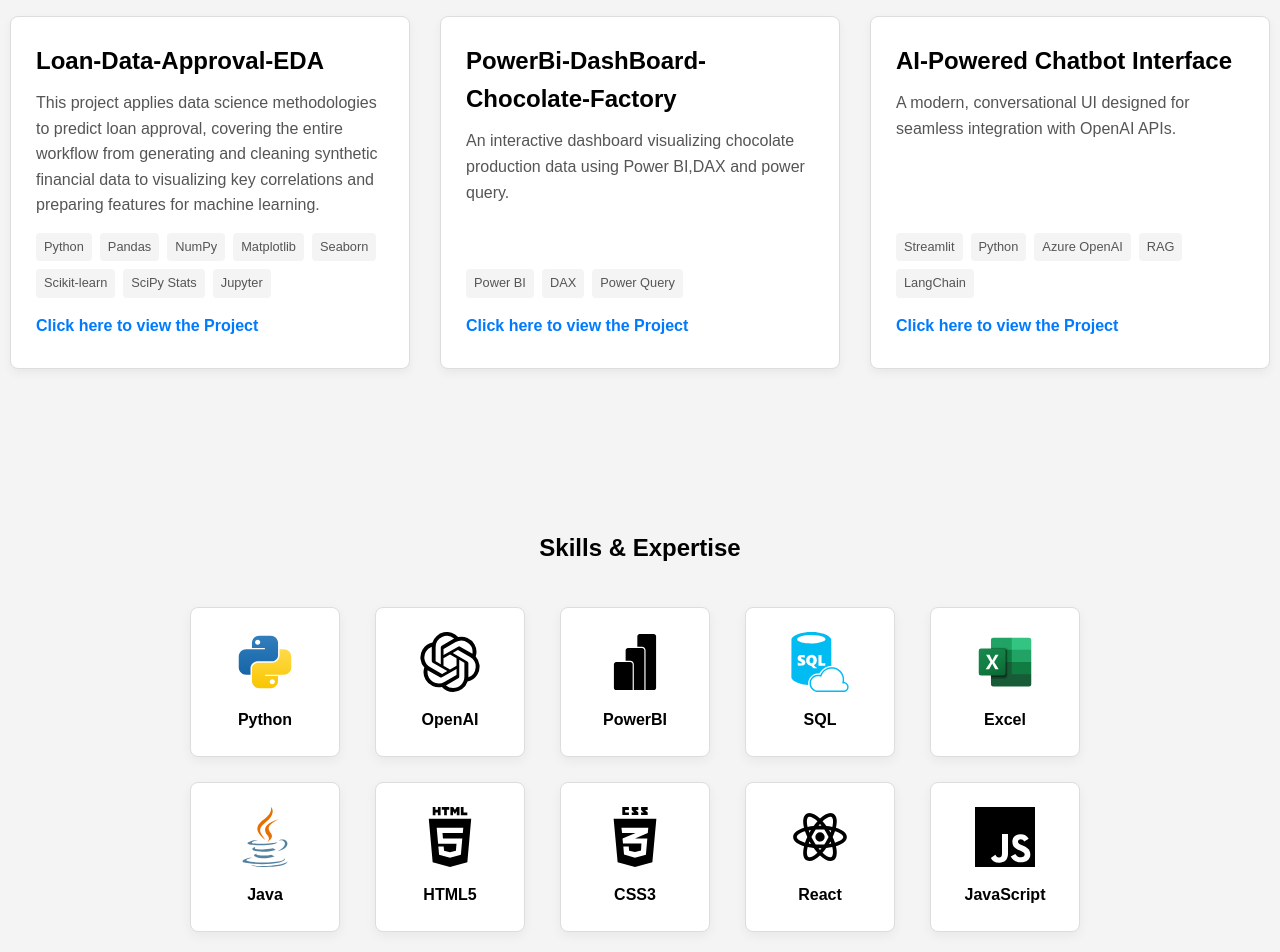
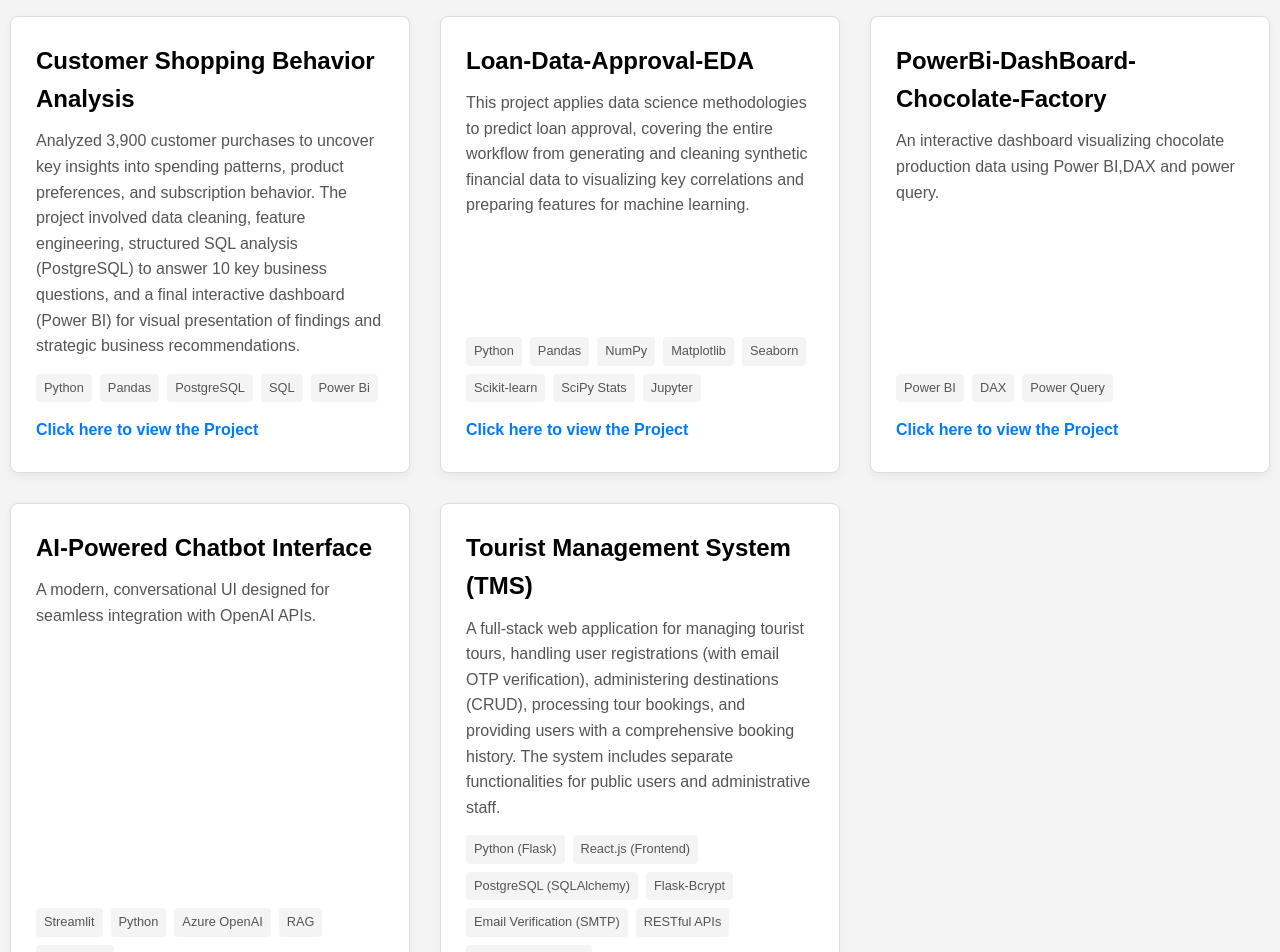
Before and after one commit to mani7204mani/Mani-Portfolio-Project, a React (Vite) app: page / in a window 1280 px wide. Shown: the part 1540-2492 px from the top of the page. Built offline with nearby package versions, Linux system fonts and the light colour scheme.

Commit message:
Projects and skills are updated

```diff
--- a/src/App.jsx
+++ b/src/App.jsx
@@ -60,6 +60,12 @@
 // Sample data for your projects. Replace this with your actual portfolio items.
 const sampleProjects = [
   {
+    title: "Customer Shopping Behavior Analysis",
+    description: "Analyzed 3,900 customer purchases to uncover key insights into spending patterns, product preferences, and subscription behavior. The project involved data cleaning, feature engineering, structured SQL analysis (PostgreSQL) to answer 10 key business questions, and a final interactive dashboard (Power BI) for visual presentation of findings and strategic business recommendations.",
+    technologies: ["Python", "Pandas", "PostgreSQL", "SQL", "Power Bi"],
+    link: "https://github.com/mani7204mani/Customer-Behavior-Project"
+  },
+  {
     title: "Loan-Data-Approval-EDA",
     description: "This project applies data science methodologies to predict loan approval, covering the entire workflow from generating and cleaning synthetic financial data to visualizing key correlations and preparing features for machine learning.",
     technologies: ["Python", "Pandas", "NumPy", "Matplotlib", "Seaborn", "Scikit-learn", "SciPy Stats","Jupyter"],
@@ -77,6 +83,20 @@
     technologies: ["Streamlit", "Python", "Azure OpenAI", "RAG"," LangChain"],
     link: "https://example.com/chatbot"
   },
+  {
+    "title": "Tourist Management System (TMS)",
+    "description": "A full-stack web application for managing tourist tours, handling user registrations (with email OTP verification), administering destinations (CRUD), processing tour bookings, and providing users with a comprehensive booking history. The system includes separate functionalities for public users and administrative staff.",
+    "technologies": [
+        "Python (Flask)",
+        "React.js (Frontend)",
+        "PostgreSQL (SQLAlchemy)",
+        "Flask-Bcrypt",
+        "Email Verification (SMTP)",
+        "RESTful APIs",
+        "OTP Authentication"
+    ],
+    "link": "https://github.com/mani7204mani/tourist-management-system"
+}
 ];
 const skillData = [
   { name: "Python", image: "python.svg" },
@@ -92,6 +112,7 @@
   { name: "Azure", image: "azure.svg" },
   { name: ".NET", image: "dotnet.svg" },
   { name: "Git", image: "git.svg" },
+  { name: "Flask", image: "flask.svg" },
   // Add more skills to match the 10 boxes in your image
 ];
 
```
Also changed, not shown: public/flask.svg (added).
